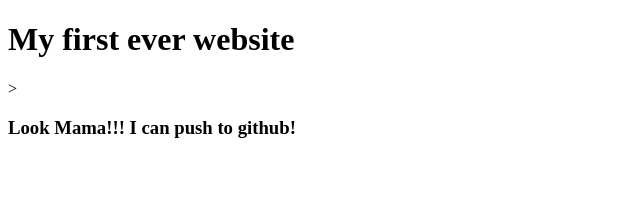
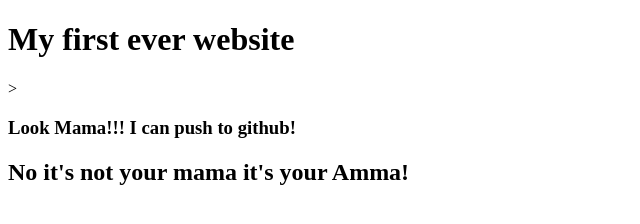
Before and after one commit to IshmamSaeid/My-first-website, a plain HTML site: page index.html in a window 1280 px wide. Shown: the whole page, without its empty margins (0-640 px from the left). Drawn offline with Linux system fonts and the light colour scheme.

Commit message:
Update index.html

```diff
--- a/index.html
+++ b/index.html
@@ -8,5 +8,6 @@
 <body>
     <h1>My first ever website</h1>>
     <h3>Look Mama!!! I can push to github!</h3>
+    <h2>No it's not your mama it's your Amma!</h2>
 </body>
 </html>
```
